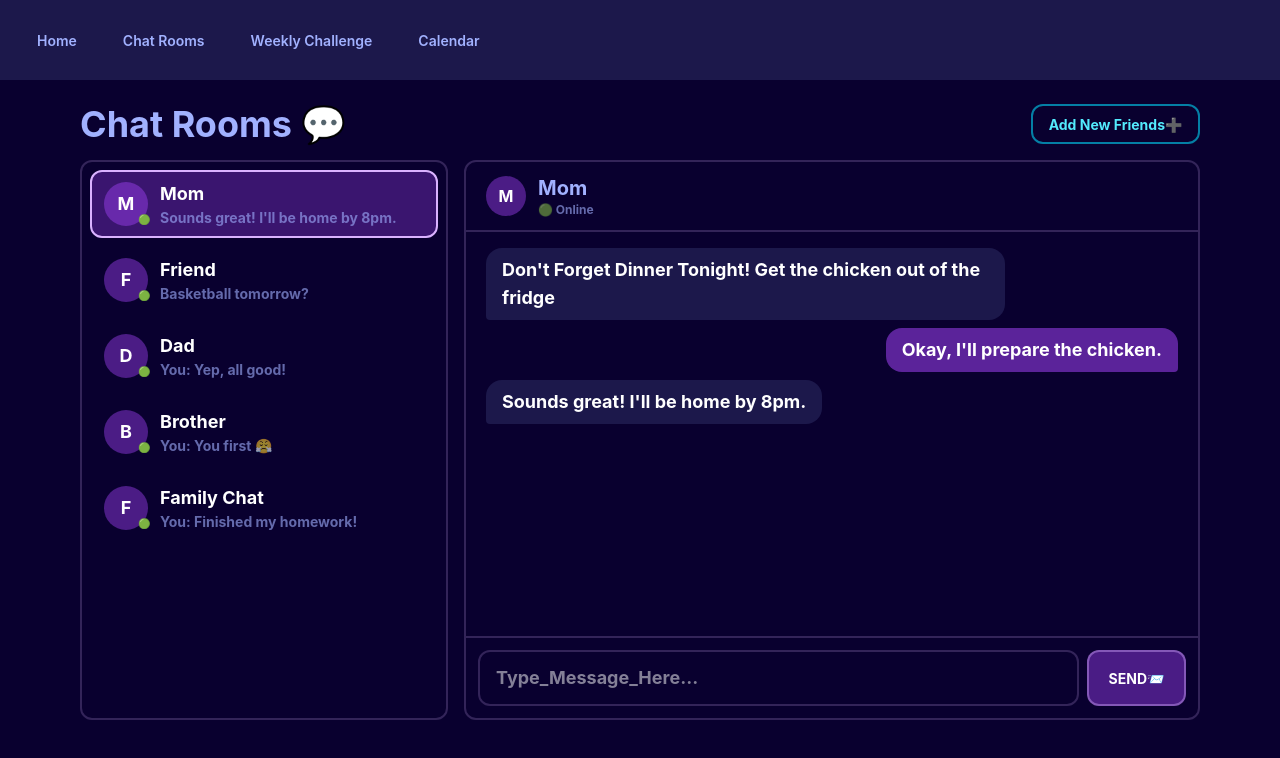
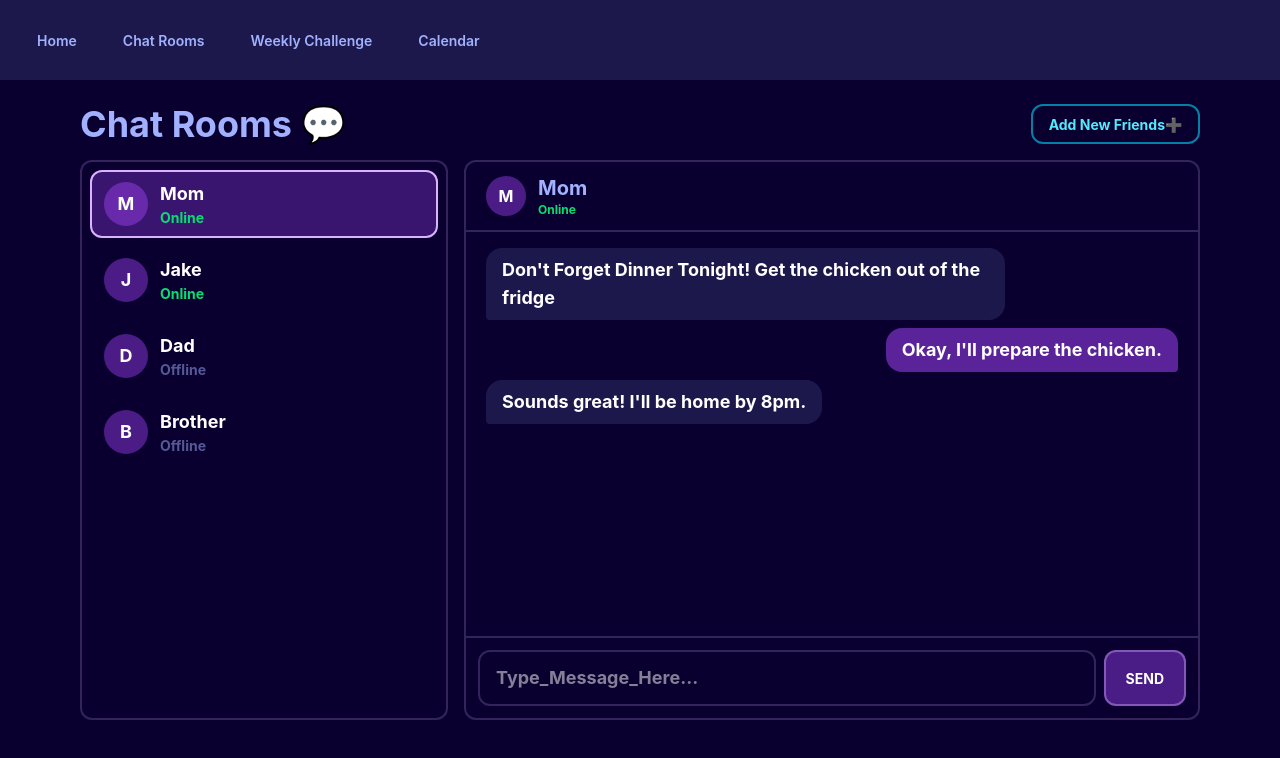
Before and after one commit to kimeric219/cac-2026, a React (Vite) app: page /messages in a window 1280 px wide. Shown: the top 758 px of the page. Built offline with nearby package versions, Linux system fonts and the light colour scheme.

Commit message:
messages updaet

```diff
--- a/src/data/conversations.json
+++ b/src/data/conversations.json
@@ -1,6 +1,7 @@
 [
     {
         "name": "Mom",
+        "online": true,
         "messages": [
             { "from": "Mom", "text": "Don't Forget Dinner Tonight! Get the chicken out of the fridge" },
             { "from": "You", "text": "Okay, I'll prepare the chicken." },
@@ -8,15 +9,17 @@
         ]
     },
     {
-        "name": "Friend",
+        "name": "Jake",
+        "online": true,
         "messages": [
-            { "from": "Friend", "text": "Yo" },
+            { "from": "Jake", "text": "Yo" },
             { "from": "You", "text": "Sup" },
-            { "from": "Friend", "text": "Basketball tomorrow?" }
+            { "from": "Jake", "text": "Basketball tomorrow?" }
         ]
     },
     {
         "name": "Dad",
+        "online": false,
         "messages": [
             { "from": "Dad", "text": "Everything Okay at home?" },
             { "from": "You", "text": "Yep, all good!" }
@@ -24,17 +27,10 @@
     },
     {
         "name": "Brother",
+        "online": false,
         "messages": [
             { "from": "Brother", "text": "Clean your room" },
             { "from": "You", "text": "You first 😤" }
         ]
-    },
-    {
-        "name": "Family Chat",
-        "messages": [
-            { "from": "Mom", "text": "How's everything going?" },
-            { "from": "Dad", "text": "Busy day at work." },
-            { "from": "You", "text": "Finished my homework!" }
-        ]
     }
 ]
--- a/src/pages/home.jsx
+++ b/src/pages/home.jsx
@@ -1,7 +1,6 @@
 import { Link } from 'react-router'
 import conversations from '../data/conversations.json'
 
-const people = conversations.filter((convo) => convo.name !== 'Family Chat')
 
 export default function HomePage() {
   return (
@@ -21,7 +20,7 @@ export default function HomePage() {
           <div>
             <div className="text-lg font-bold opacity-70">Family/Friends</div>
             <div className="flex flex-wrap gap-2 mt-1">
-              {people.map((person) => (
+              {conversations.map((person) => (
                 <span key={person.name} className="text-lg font-bold text-blue-400 border-2 border-blue-500/40 rounded-full px-3">
                   🟢 {person.name}
                 </span>
--- a/src/pages/messages.jsx
+++ b/src/pages/messages.jsx
@@ -1,122 +1,165 @@
-import { useEffect, useRef, useState } from 'react'
-import initialConversations from '../data/conversations.json'
+import { useEffect, useRef, useState } from "react";
+import initialConversations from "../data/conversations.json";
 
-const REPLIES = ['Okay!', 'Sounds good 👍', 'Haha', 'Really?', 'Talk later!', '❤️', 'Got it.']
+const REPLIES = [
+  "Okay!",
+  "Sounds good 👍",
+  "Haha",
+  "Really?",
+  "Talk later!",
+  "❤️",
+  "Got it.",
+];
 
 function pickRandom(list) {
-    return list[Math.floor(Math.random() * list.length)]
+  return list[Math.floor(Math.random() * list.length)];
 }
 
-function membersOf(convo) {
-    return [...new Set(convo.messages.map((msg) => msg.from))].filter((from) => from !== 'You')
+function Status({ convo, typing, className }) {
+  if (typing)
+    return (
+      <div className={`font-bold text-green-400 ${className}`}>typing...</div>
+    );
+  return convo.online ? (
+    <div className={`font-bold text-green-400 ${className}`}>Online</div>
+  ) : (
+    <div className={`font-bold opacity-50 ${className}`}>Offline</div>
+  );
 }
 
 export default function MessagesPage() {
-    const [conversations, setConversations] = useState(initialConversations)
-    const [currentName, setCurrentName] = useState(initialConversations[0].name)
-    const [draft, setDraft] = useState('')
-    const [typing, setTyping] = useState({}) // chat name -> who is typing
-    const messagesBox = useRef(null)
+  const [conversations, setConversations] = useState(initialConversations);
+  const [currentName, setCurrentName] = useState(initialConversations[0].name);
+  const [draft, setDraft] = useState("");
+  const [typing, setTyping] = useState({}); // chat name -> true while they are typing
+  const messagesBox = useRef(null);
 
-    const current = conversations.find((convo) => convo.name === currentName)
-    const isGroup = membersOf(current).length > 1
+  const current = conversations.find((convo) => convo.name === currentName);
 
   useEffect(() => {
-        messagesBox.current.scrollTop = messagesBox.current.scrollHeight
-    }, [current.messages.length, currentName, typing])
+    messagesBox.current.scrollTop = messagesBox.current.scrollHeight;
+  }, [current.messages.length, currentName, typing]);
 
   function addMessage(name, message) {
     setConversations((prev) =>
       prev.map((convo) =>
-                convo.name === name ? { ...convo, messages: [...convo.messages, message] } : convo
-            )
-        )
+        convo.name === name
+          ? { ...convo, messages: [...convo.messages, message] }
+          : convo,
+      ),
+    );
   }
 
   function send() {
-        const text = draft.trim()
-        if (!text) return
-        addMessage(currentName, { from: 'You', text })
-        setDraft('')
+    const text = draft.trim();
+    if (!text) return;
+    addMessage(currentName, { from: "You", text });
+    setDraft("");
 
-        // fake reply from someone else in the chat
-        const from = pickRandom(membersOf(current)) ?? currentName
-        const reply = pickRandom(REPLIES)
-        const name = currentName
-        setTyping((prev) => ({ ...prev, [name]: from }))
+    // fake reply, only if they are online
+    if (!current.online) return;
+    const reply = pickRandom(REPLIES);
+    const name = currentName;
+    setTyping((prev) => ({ ...prev, [name]: true }));
     setTimeout(() => {
-            addMessage(name, { from, text: reply })
-            setTyping((prev) => ({ ...prev, [name]: null }))
-        }, 1500)
+      addMessage(name, { from: name, text: reply });
+      setTyping((prev) => ({ ...prev, [name]: false }));
+    }, 1500);
   }
 
   return (
     <div className="max-w-6xl w-full mx-auto px-4 py-6 flex flex-col gap-4">
       <div className="flex items-center justify-between gap-3">
         <div className="text-3xl md:text-4xl font-bold">Chat Rooms 💬</div>
-                <button className="btn btn-outline border-2 border-cyan-400/60 text-cyan-300 hover:bg-cyan-400/10 rounded-xl font-bold">Add New Friends➕</button>
+        <button className="btn btn-outline border-2 border-cyan-400/60 text-cyan-300 hover:bg-cyan-400/10 rounded-xl font-bold">
+          Add New Friends➕
+        </button>
       </div>
 
       <div className="grid grid-cols-1 md:grid-cols-[1fr_2fr] gap-4 md:h-[70vh]">
         <div className="flex flex-col gap-2 border-2 border-purple-300/20 rounded-xl p-2 overflow-y-auto">
           {conversations.map((convo) => {
-                        const last = convo.messages[convo.messages.length - 1]
-                        const selected = convo.name === currentName
+            const selected = convo.name === currentName;
             return (
               <button
                 key={convo.name}
                 onClick={() => setCurrentName(convo.name)}
-                                className={`flex items-center gap-3 text-left rounded-xl px-3 py-2 border-2 ${selected ? 'bg-purple-500/30 border-purple-300' : 'border-transparent hover:bg-purple-500/20'}`}
+                className={`flex items-center gap-3 text-left rounded-xl px-3 py-2 border-2 ${selected ? "bg-purple-500/30 border-purple-300" : "border-transparent hover:bg-purple-500/20"}`}
               >
-                                <div className="relative shrink-0 w-11 h-11 rounded-full bg-purple-500/40 flex items-center justify-center text-lg font-bold text-white">
+                <div className="shrink-0 w-11 h-11 rounded-full bg-purple-500/40 flex items-center justify-center text-lg font-bold text-white">
                   {convo.name[0]}
-                                    <span className="absolute -bottom-0.5 -right-0.5 text-[10px]">🟢</span>
                 </div>
                 <div className="min-w-0">
-                                    <div className="text-lg font-bold text-white">{convo.name}</div>
-                                    <div className="text-sm font-bold opacity-60 truncate">
-                                        {typing[convo.name] ? 'typing...' : `${last.from === 'You' ? 'You: ' : ''}${last.text}`}
+                  <div className="text-lg font-bold text-white">
+                    {convo.name}
                   </div>
+                  <Status
+                    convo={convo}
+                    typing={typing[convo.name]}
+                    className="text-sm"
+                  />
                 </div>
               </button>
-                        )
+            );
           })}
         </div>
 
         <div className="flex flex-col border-2 border-purple-300/20 rounded-xl min-h-[60vh] md:min-h-0">
           <div className="flex items-center gap-3 px-5 py-3 border-b-2 border-purple-300/20">
-                        <div className="w-10 h-10 rounded-full bg-purple-500/40 flex items-center justify-center font-bold text-white">{current.name[0]}</div>
+            <div className="w-10 h-10 rounded-full bg-purple-500/40 flex items-center justify-center font-bold text-white">
+              {current.name[0]}
+            </div>
             <div>
               <div className="text-xl font-bold">{current.name}</div>
-                            <div className="text-xs font-bold opacity-60">{isGroup ? membersOf(current).join(', ') + ', You' : '🟢 Online'}</div>
+              <Status convo={current} className="text-xs" />
             </div>
           </div>
 
-                    <div ref={messagesBox} className="flex-1 overflow-y-auto flex flex-col gap-2 px-5 py-4">
+          <div
+            ref={messagesBox}
+            className="flex-1 overflow-y-auto flex flex-col gap-2 px-5 py-4"
+          >
             {current.messages.map((msg, i) => {
-                            const mine = msg.from === 'You'
+              const mine = msg.from === "You";
               return (
-                                <div key={i} className={`max-w-[75%] ${mine ? 'self-end text-right' : 'self-start'}`}>
-                                    {isGroup && !mine && <div className="text-xs font-bold opacity-60 ml-2 mb-0.5">{msg.from}</div>}
-                                    <div className={`inline-block text-left text-lg font-bold rounded-2xl px-4 py-2 ${mine ? 'bg-purple-500/50 text-white rounded-br-sm' : 'bg-base-300 text-white rounded-bl-sm'}`}>
+                <div
+                  key={i}
+                  className={`max-w-[75%] ${mine ? "self-end text-right" : "self-start"}`}
+                >
+                  <div
+                    className={`inline-block text-left text-lg font-bold rounded-2xl px-4 py-2 ${mine ? "bg-purple-500/50 text-white rounded-br-sm" : "bg-base-300 text-white rounded-bl-sm"}`}
+                  >
                     {msg.text}
                   </div>
                 </div>
-                            )
+              );
             })}
             {typing[currentName] && (
-                            <div className="self-start text-sm font-bold opacity-60 ml-2">{typing[currentName]} is typing...</div>
+              <div className="self-start text-sm font-bold opacity-60 ml-2">
+                {currentName} is typing...
+              </div>
             )}
           </div>
 
-                    <form className="flex gap-2 p-3 border-t-2 border-purple-300/20" onSubmit={(e) => { e.preventDefault(); send() }}>
+          <form
+            className="flex gap-2 p-3 border-t-2 border-purple-300/20"
+            onSubmit={(e) => {
+              e.preventDefault();
+              send();
+            }}
+          >
             <input
               className="flex-1 min-w-0 text-lg font-bold text-white border-2 border-purple-300/20 focus:border-purple-300 outline-none rounded-xl px-4 py-3 bg-transparent"
               placeholder="Type_Message_Here..."
               value={draft}
               onChange={(e) => setDraft(e.target.value)}
             />
-                        <button type="submit" className="btn h-auto bg-purple-500/40 hover:bg-purple-500/60 border-2 border-purple-300/40 text-white font-bold rounded-xl px-5">SEND📨</button>
+            <button
+              type="submit"
+              className="btn h-auto bg-purple-500/40 hover:bg-purple-500/60 border-2 border-purple-300/40 text-white font-bold rounded-xl px-5"
+            >
+              SEND
+            </button>
           </form>
         </div>
       </div>
```
Lines whose indentation alone changed are shown as unchanged.
